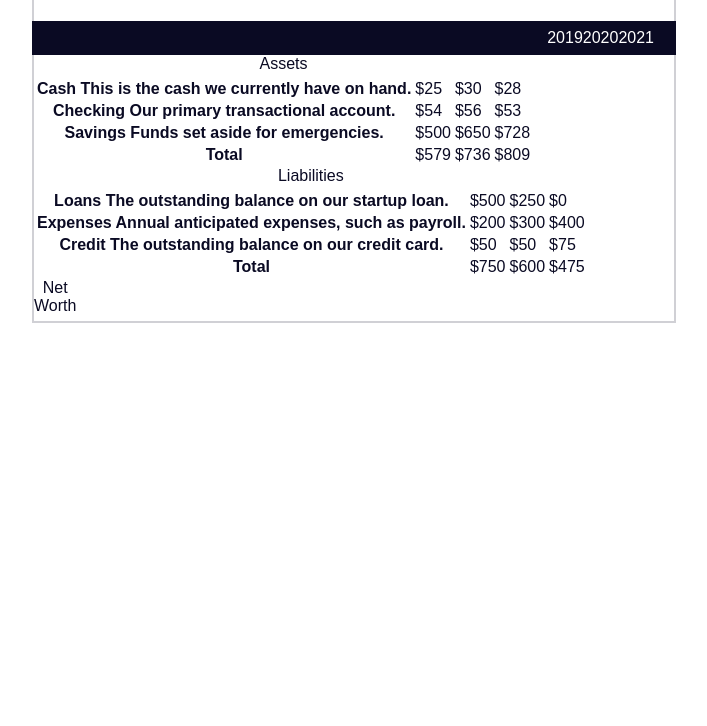
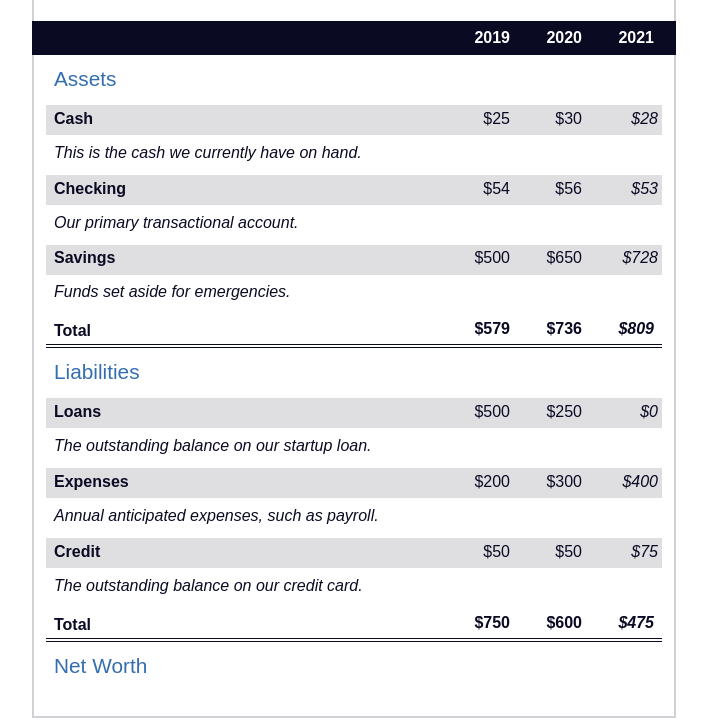
Before and after one commit to deepanshudheer/learning, a plain HTML site: page webdev/balance_sheet/index.html in a window 1280 px wide. Shown: the part 106-832 px from the top of the page, without its empty margins (286-993 px from the left). Before the commit the page ends 800 px from the top, so only its background shows below. Drawn offline with Linux system fonts and the light colour scheme.

Commit message:
Update styles.css

```diff
--- a/webdev/balance_sheet/styles.css
+++ b/webdev/balance_sheet/styles.css
@@ -1,15 +1,15 @@
 span[class~="sr-only"] {
-  border: 0;
-  clip: rect(1px, 1px, 1px, 1px);
-  clip-path: inset(50%);
-  -webkit-clip-path: inset(50%);
-  height: 1px;
-  width: 1px;
-  position: absolute;
-  overflow: hidden;
-  white-space: nowrap;
-  padding: 0;
-  margin: -1px;
+  border: 0 !important;
+  clip: rect(1px, 1px, 1px, 1px) !important;
+  clip-path: inset(50%) !important;
+  -webkit-clip-path: inset(50%) !important;
+  height: 1px !important;
+  width: 1px !important;
+  position: absolute !important;
+  overflow: hidden !important;
+  white-space: nowrap !important;
+  padding: 0 !important;
+  margin: -1px !important;
 }
 
 html {
@@ -58,3 +58,91 @@ section {
   padding: 0.5rem calc(1.25rem + 2px) 0.5rem 0;
   margin: 0 -2px;
 }
+
+#years span[class] {
+  font-weight: bold;
+  width: 4.5rem;
+  text-align: right;
+}
+
+.table-wrap {
+  padding: 0 0.75rem 1.5rem 0.75rem;
+}
+
+table {
+  border-collapse: collapse;
+  border: 0;
+  width: 100%;
+  position: relative;
+  margin-top: 3rem;
+}
+
+table caption {
+  color: #356eaf;
+  font-size: 1.3em;
+  font-weight: normal;
+  position: absolute;
+  top: -2.25rem;
+  left: 0.5rem;
+}
+
+tbody td {
+  width: 100vw;
+  min-width: 4rem;
+  max-width: 4rem;
+}
+
+tbody th {
+  width: calc(100% - 12rem);
+}
+
+tr[class="total"] {
+  border-bottom: 4px double #0a0a23;
+  font-weight: bold;
+}
+
+tr[class="total"] th {
+  text-align: left;
+  padding: 0.5rem 0 0.25rem 0.5rem;
+}
+
+tr.total td {
+  text-align: right;
+  padding: 0 0.25rem;
+}
+
+tr.total td:nth-of-type(3) {
+  padding-right: 0.5rem;
+}
+
+tr.total:hover {
+  background-color: #99c9ff;
+}
+
+td.current {
+  font-style: italic;
+}
+
+tr.data {
+  background-image: linear-gradient(to bottom, #dfdfe2 1.845rem, white 1.845rem);
+}
+
+tr.data th {
+  text-align: left;
+  padding-top: 0.3rem;
+  padding-left: 0.5rem;
+}
+
+tr.data th .description {
+  display: block;
+  font-weight: normal;
+  font-style: italic;
+  padding: 1rem 0 0.75rem;
+  margin-right: -13.5rem;
+}
+
+tr.data td {
+  vertical-align: top;
+  padding: 0.3rem 0.25rem 0;
+  text-align: right;
+}
```
